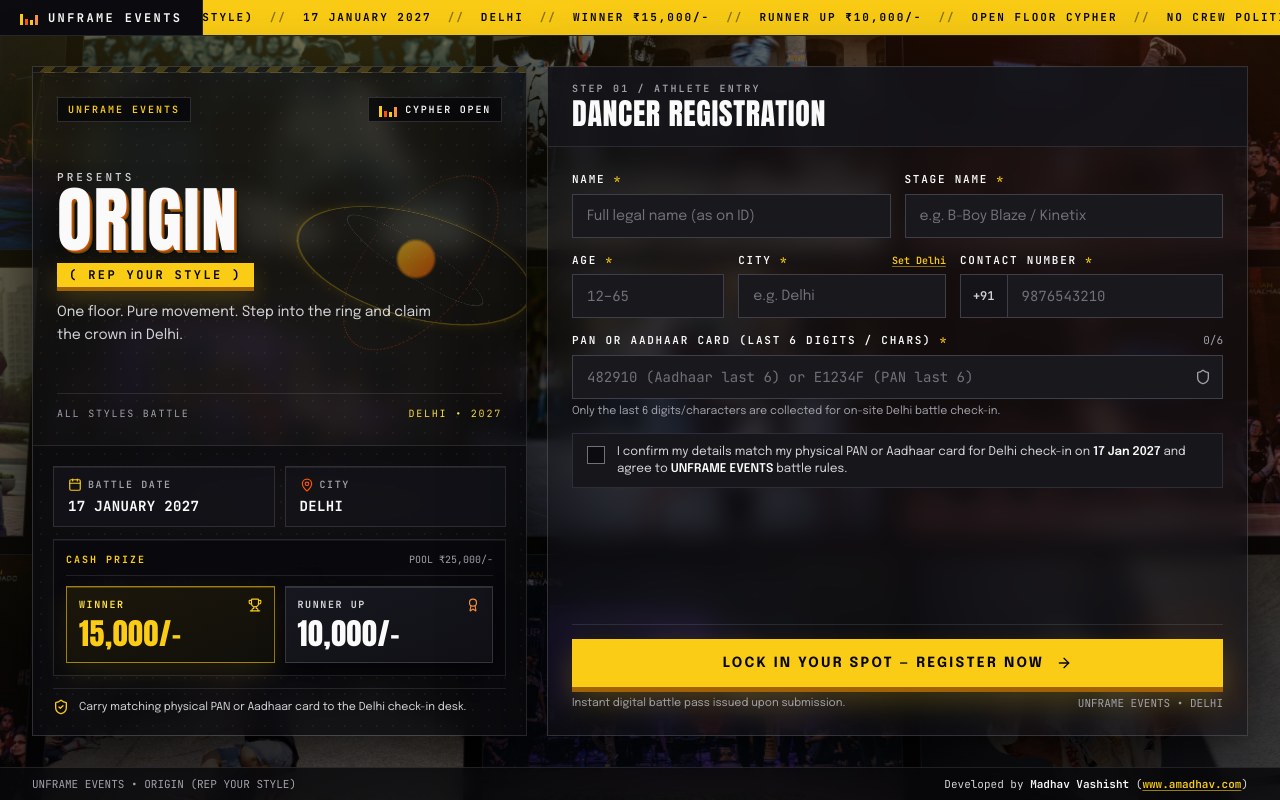
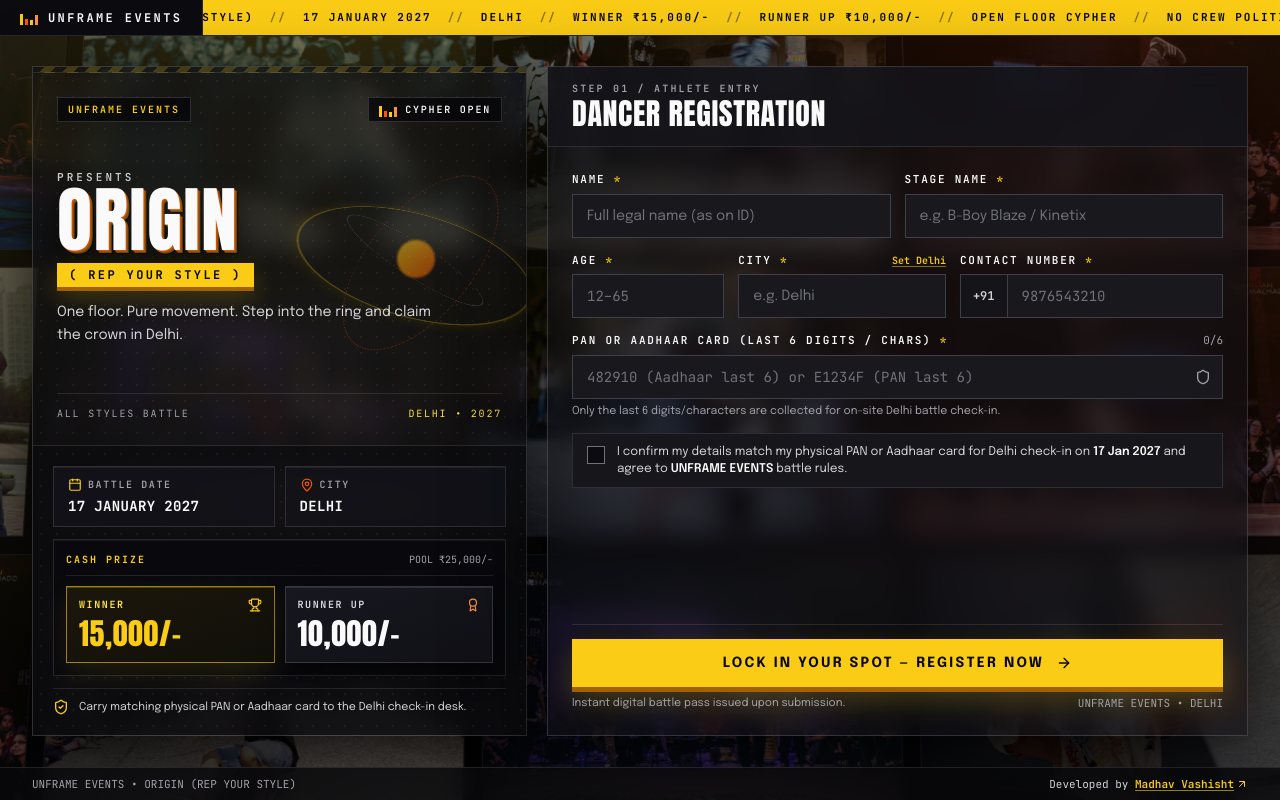
Before and after one commit to MadhavVashisht/unframe-origin-registration, a React (Vite) app: page / in a window 1280 px wide. Built offline with nearby package versions, Linux system fonts and the light colour scheme.

Commit message:
ui: embed portfolio link directly on developer name in footer

```diff
--- a/src/App.tsx
+++ b/src/App.tsx
@@ -1,4 +1,5 @@
 import { useRef, useState } from 'react';
+import { ArrowUpRight } from 'lucide-react';
 import { AmbientBattleBackdrop } from './components/AmbientBattleBackdrop';
 import { BattleMarquee } from './components/BattleMarquee';
 import { ConfirmationPass } from './components/ConfirmationPass';
@@ -69,17 +70,16 @@ export function App() {
               {EVENT_METADATA.presenter} &bull; {EVENT_METADATA.event}
             </span>
             <p className="font-mono-tabular">
-              Developed by <span className="font-semibold text-[#fafafa]">Madhav Vashisht</span>{' '}
-              (
+              Developed by{' '}
               <a
                 href="https://www.amadhav.com"
                 target="_blank"
                 rel="noopener noreferrer"
-                className="cursor-pointer font-semibold text-[#facc15] underline decoration-[#facc15]/60 underline-offset-2 transition-colors hover:text-[#fde047] focus-visible:outline-2 focus-visible:outline-offset-2 focus-visible:outline-[#facc15]"
+                className="inline-flex cursor-pointer items-center gap-0.5 font-semibold text-[#facc15] underline decoration-[#facc15]/60 underline-offset-2 transition-colors hover:text-[#fde047] focus-visible:outline-2 focus-visible:outline-offset-2 focus-visible:outline-[#facc15]"
               >
-                www.amadhav.com
+                <span>Madhav Vashisht</span>
+                <ArrowUpRight className="h-3 w-3" aria-hidden="true" />
               </a>
-              )
             </p>
           </div>
         </footer>
```
